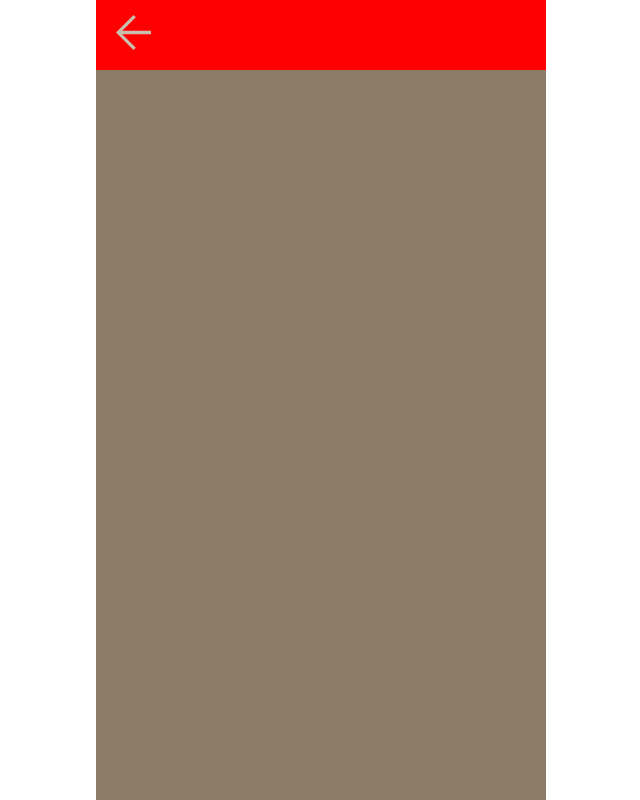
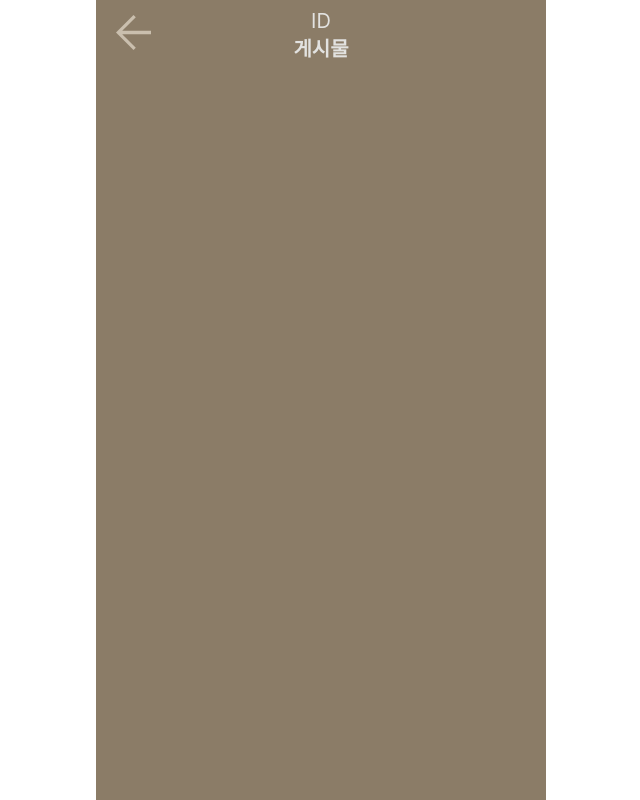
Before and after one commit to DevWonny/picture_project, a React (Create React App) app: page /detail in a window 1280 px wide. Shown: the whole page, without its empty margins (319-959 px from the left). Built offline with nearby package versions, Linux system fonts and the light colour scheme.

Commit message:
feat : detail page header 퍼블리싱 구현

```diff
--- a/src/views/Detail.tsx
+++ b/src/views/Detail.tsx
@@ -9,6 +9,11 @@ const Detail = () => {
     <DetailWrap>
       <DetailHeader>
         <BackButton parameter={location.pathname} />
+        <p>
+          ID
+          <br />
+          <span>게시물</span>
+        </p>
       </DetailHeader>
     </DetailWrap>
   );
@@ -34,6 +39,19 @@ const DetailWrap = styled.div`
 const DetailHeader = styled.div`
   width: 100%;
   height: 70px;
-  background: red;
   position: relative;
+  display: flex;
+  align-items: center;
+  justify-content: center;
+
+  & p {
+    margin: 0;
+    font-size: 20px;
+    color: #e2e2e0;
+    text-align: center;
+
+    & span {
+      font-weight: 900;
+    }
+  }
 `;
```
